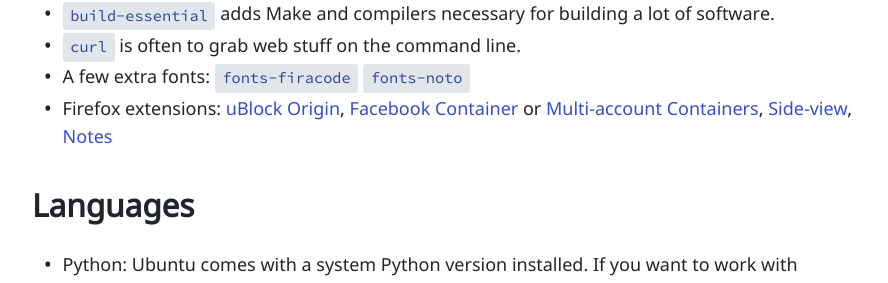
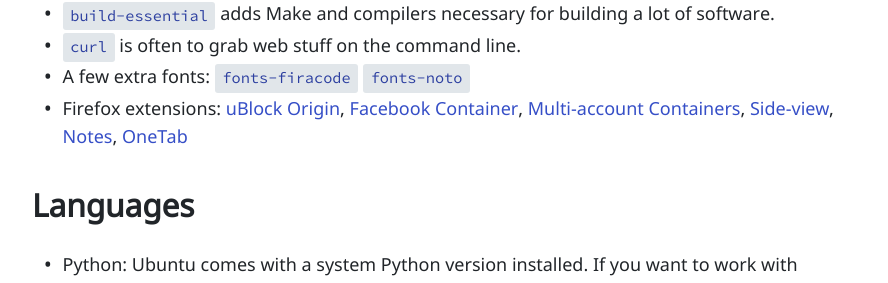
Before and after one commit to evanwill/_drafts, a Jekyll site: the page built from _notes/ubuntu-tips.md, in a window 1280 px wide and 900 px high, scrolled down 1149 px. Shown: the part 164-447 px from the top of the window, without its empty margins (194-1082 px from the left). Built offline with Jekyll 4.4.1, drawn with Linux system fonts in a browser that asks for light colours.

Commit message:
firefox add ons

```diff
--- a/_notes/ubuntu-tips.md
+++ b/_notes/ubuntu-tips.md
@@ -28,7 +28,7 @@
 - `build-essential` adds Make and compilers necessary for building a lot of software.
 - `curl` is often to grab web stuff on the command line.
 - A few extra fonts: `fonts-firacode` `fonts-noto`
-- Firefox extensions: [uBlock Origin](https://addons.mozilla.org/en-US/firefox/addon/ublock-origin/), [Facebook Container](https://addons.mozilla.org/en-US/firefox/addon/facebook-container/) or [Multi-account Containers](https://addons.mozilla.org/en-US/firefox/addon/multi-account-containers/), [Side-view](https://testpilot.firefox.com/experiments/side-view), [Notes](https://testpilot.firefox.com/experiments/notes/)
+- Firefox extensions: [uBlock Origin](https://addons.mozilla.org/en-US/firefox/addon/ublock-origin/), [Facebook Container](https://addons.mozilla.org/en-US/firefox/addon/facebook-container/), [Multi-account Containers](https://addons.mozilla.org/en-US/firefox/addon/multi-account-containers/), [Side-view](https://testpilot.firefox.com/experiments/side-view), [Notes](https://testpilot.firefox.com/experiments/notes/), [OneTab](https://addons.mozilla.org/en-US/firefox/addon/onetab/)
 
 ## Languages
 
```
Also changed, not shown: _notes/xps15.md (+1 -1 lines).
